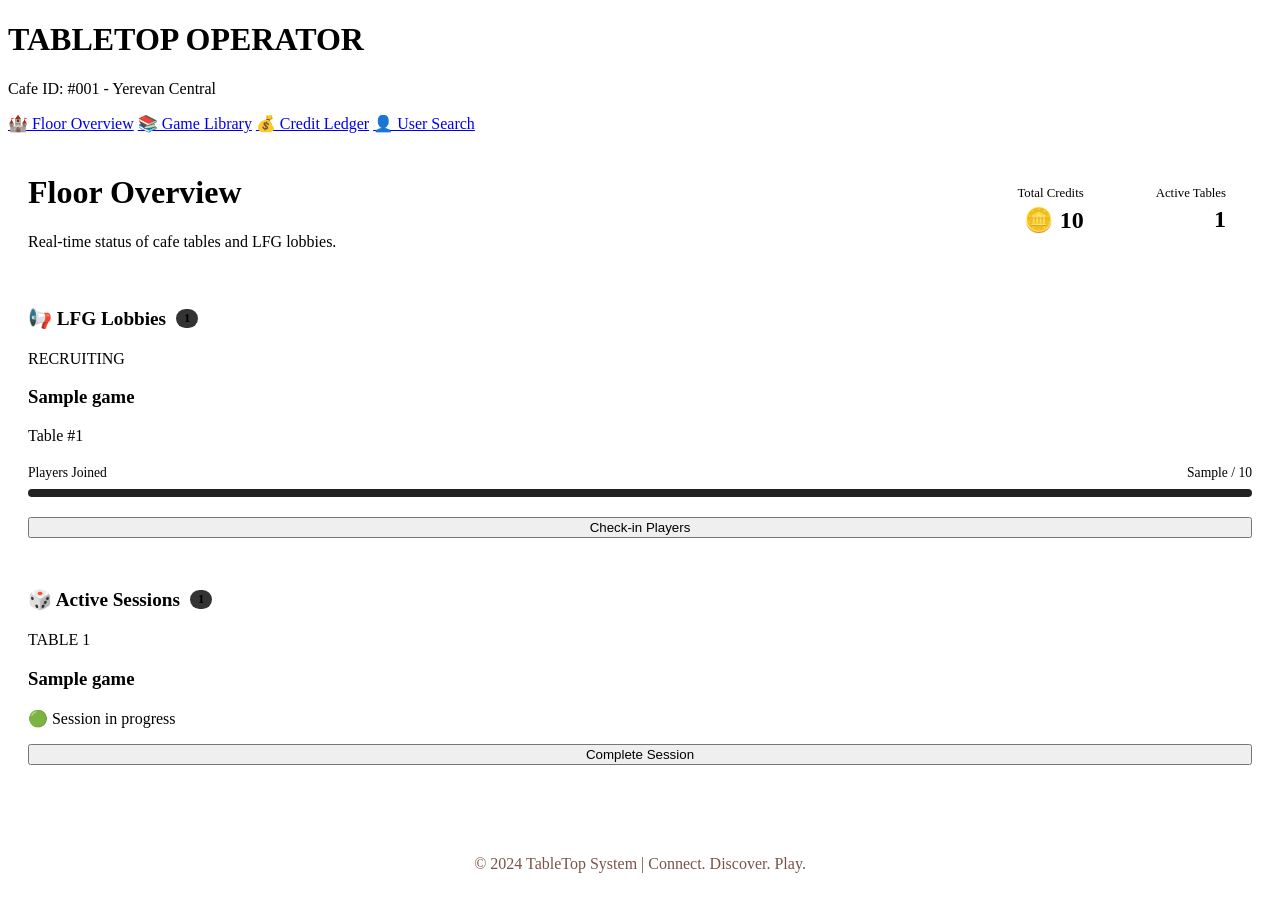
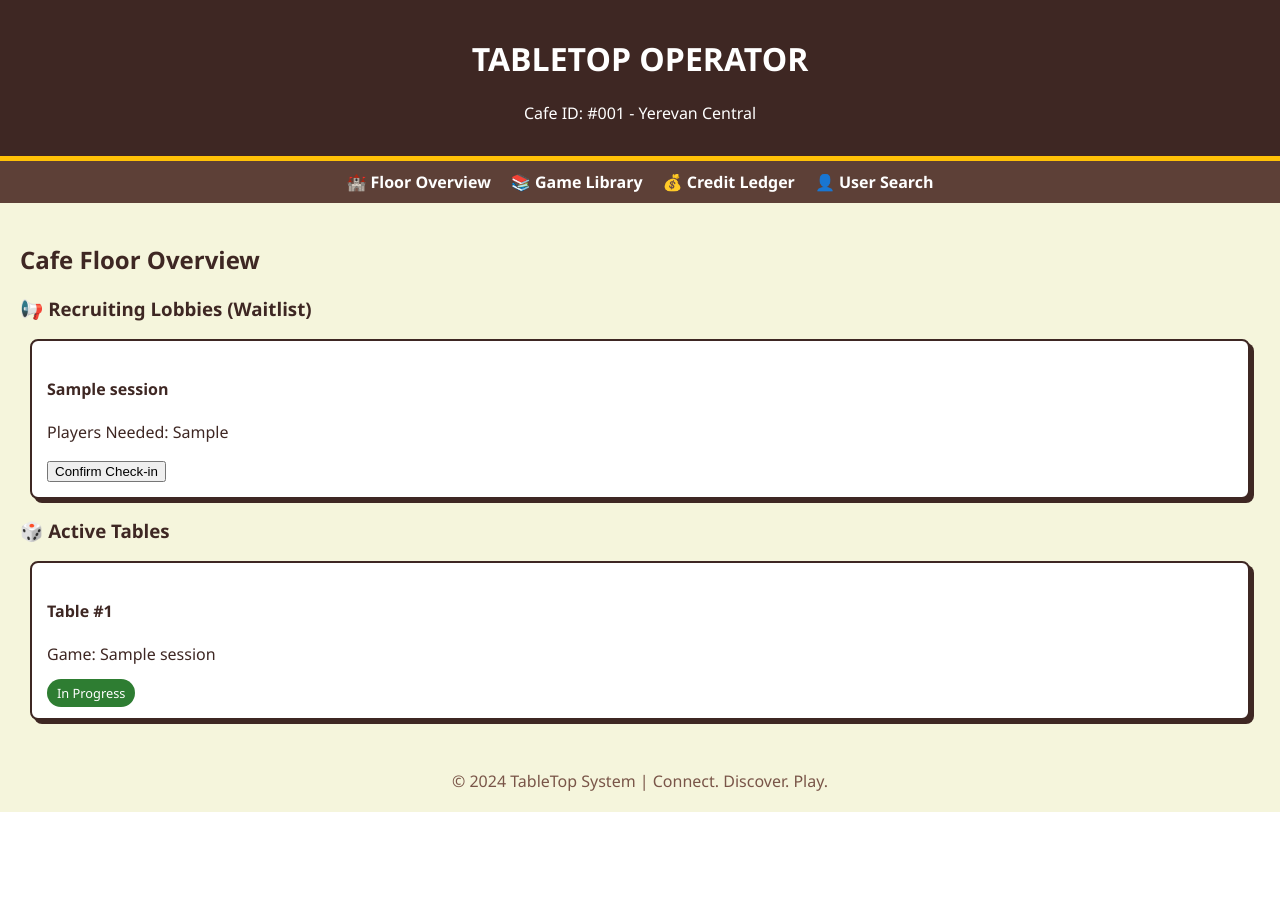
Before and after one commit to anryabrahamyan/TableTop, a Flask app: template templates/dashboard.html in a window 1280 px wide. After the commit the page ends 812 px from the top, so only its background shows below. Run offline with Flask 3, Linux system fonts and the light colour scheme; tables that the repository leaves empty hold one stand-in row (values such as "Sample post"); the template is opened without the code that fills it: values that come from a table or form of the project are taken from there, most other values are stand-ins (such as "Sample title", 1, 10 or a date in 2020); some web fonts are replaced.

Commit message:
reverse changes

```diff
--- a/app.py
+++ b/app.py
@@ -12,17 +12,11 @@ db.init_app(app)
 
 @app.route('/')
 def dashboard():
-    # FR.2.1: Filter lobbies by state for better floor awareness
-    recruiting_lobbies = SessionLobby.query.filter_by(status='RECRUITING').all()
+    # Fetch active sessions and table status for the dashboard
     active_sessions = SessionLobby.query.filter_by(status='ACTIVE').all()
+    recruiting_sessions = SessionLobby.query.filter_by(status='RECRUITING').all()
+    return render_template('dashboard.html', active=active_sessions, recruiting=recruiting_sessions)
 
-    # FR.4.1: Pull admin profile for the Credit Ledger view
-    user = UserProfile.query.first()
-
-    return render_template('dashboard.html',
-                           recruiting=recruiting_lobbies,
-                           active=active_sessions,
-                           user=user)
 @app.route('/library')
 def library():
     # Staff view of the physical game shelf
--- a/static/css/style.css
+++ b/static/css/style.css
@@ -1,57 +1,61 @@
-/* Dashboard Specific Layout */
-.dashboard-header {
-    display: flex;
-    justify-content: space-between;
-    align-items: center;
-    margin-bottom: 40px;
+:root {
+    --wood-dark: #3e2723;
+    --parchment: #f5f5dc;
+    --meeple-blue: #1976d2;
+    --forest-green: #2e7d32;
+    --accent-gold: #ffc107;
 }
 
-.stat-group { display: flex; gap: 20px; }
-
-.stat-card {
-    background: var(--card-bg);
-    padding: 15px 25px;
-    border-radius: 12px;
-    border: 1px solid rgba(255,255,255,0.1);
-    text-align: right;
+body {
+    background-color: var(--parchment);
+    font-family: 'Segoe UI', Tahoma, Geneva, Verdana, sans-serif;
+    color: var(--wood-dark);
+    margin: 0;
 }
 
-.stat-card .label { display: block; font-size: 0.8rem; color: var(--muted); margin-bottom: 5px; }
-.stat-card .value { font-size: 1.5rem; font-weight: 700; color: var(--accent); }
-
-.floor-section { margin-bottom: 50px; }
-
-.section-title {
-    font-size: 1.2rem;
-    display: flex;
-    align-items: center;
-    gap: 10px;
-    margin-bottom: 20px;
-    color: var(--muted);
+header {
+    background-color: var(--wood-dark);
+    color: white;
+    padding: 1rem;
+    text-align: center;
+    border-bottom: 5px solid var(--accent-gold);
 }
 
-.section-title .count {
-    font-size: 0.8rem;
-    background: #333;
-    padding: 2px 8px;
-    border-radius: 10px;
+.nav-bar {
+    display: flex;
+    justify-content: center;
+    gap: 20px;
+    background: #5d4037;
+    padding: 10px;
 }
 
-/* Progress Bars for LFG */
-.player-slots { margin: 20px 0; }
-.slot-text { display: flex; justify-content: space-between; font-size: 0.85rem; margin-bottom: 8px; }
-
-.progress-bar {
-    height: 8px;
-    background: #222;
-    border-radius: 4px;
-    overflow: hidden;
+.nav-bar a {
+    color: white;
+    text-decoration: none;
+    font-weight: bold;
 }
 
-.progress-fill {
-    height: 100%;
-    background: var(--accent);
-    transition: width 0.5s ease;
+/* Card design mimicking board game components */
+.game-card {
+    background: white;
+    border: 2px solid var(--wood-dark);
+    border-radius: 8px;
+    padding: 15px;
+    margin: 10px;
+    box-shadow: 4px 4px 0px var(--wood-dark);
+    transition: transform 0.2s;
 }
 
-.full-width { width: 100%; box-sizing: border-box; text-align: center; }
+.game-card:hover {
+    transform: translateY(-5px);
+}
+
+.status-badge {
+    padding: 5px 10px;
+    border-radius: 20px;
+    font-size: 0.8rem;
+    color: white;
+}
+
+.available { background-color: var(--forest-green); }
+.checked-out { background-color: #d32f2f; }
--- a/templates/dashboard.html
+++ b/templates/dashboard.html
@@ -1,63 +1,32 @@
 {% extends "base.html" %}
 {% block content %}
 <div class="container">
-    <div class="dashboard-header">
-        <div>
-            <h1>Floor Overview</h1>
-            <p class="subtitle">Real-time status of cafe tables and LFG lobbies.</p>
-        </div>
-        <div class="stat-group">
-            <div class="stat-card">
-                <span class="label">Total Credits</span>
-                <span class="value">🪙 {{ user.credit_balance if user else 0 }}</span>
+    <h2>Cafe Floor Overview</h2>
+
+    <div class="section">
+        <h3>📢 Recruiting Lobbies (Waitlist)</h3>
+        <div class="lobby-grid">
+            {% for session in recruiting %}
+            <div class="game-card">
+                <h4>{{ session.game_name }}</h4>
+                <p>Players Needed: {{ session.slots_remaining }}</p>
+                <button class="btn">Confirm Check-in</button>
             </div>
-            <div class="stat-card">
-                <span class="label">Active Tables</span>
-                <span class="value">{{ active|length }}</span>
-            </div>
+            {% endfor %}
         </div>
     </div>
 
-    <section class="floor-section">
-        <h2 class="section-title">📢 LFG Lobbies <span class="count">{{ recruiting|length }}</span></h2>
-        <div class="grid">
-            {% for lobby in recruiting %}
-            <div class="modern-card lobby-card">
-                <div class="card-badge">RECRUITING</div>
-                <div class="card-body">
-                    <h3>{{ lobby.game.title }}</h3>
-                    <p>Table #{{ lobby.table_number }}</p>
-
-                    <div class="player-slots">
-                        <div class="slot-text">
-                            <span>Players Joined</span>
-                            <span>{{ lobby.slots_filled }} / {{ lobby.slots_total }}</span>
-                        </div>
-                        <div class="progress-bar">
-                            <div class="progress-fill" style="width: {{ (lobby.slots_filled / lobby.slots_total) * 100 }}%;"></div>
-                        </div>
-                    </div>
-                    <button class="btn btn-primary full-width">Check-in Players</button>
-                </div>
+    <div class="section">
+        <h3>🎲 Active Tables</h3>
+        <div class="lobby-grid">
+            {% for session in active %}
+            <div class="game-card">
+                <h4>Table #{{ session.table_number }}</h4>
+                <p>Game: {{ session.game_name }}</p>
+                <span class="status-badge available">In Progress</span>
             </div>
             {% endfor %}
         </div>
-    </section>
-
-    <section class="floor-section">
-        <h2 class="section-title">🎲 Active Sessions <span class="count">{{ active|length }}</span></h2>
-        <div class="grid">
-            {% for session in active %}
-            <div class="modern-card active-card">
-                <div class="card-body">
-                    <div class="table-id">TABLE {{ session.table_number }}</div>
-                    <h3>{{ session.game.title }}</h3>
-                    <p class="status-text">🟢 Session in progress</p>
-                    <button class="btn btn-outline full-width">Complete Session</button>
-                </div>
-            </div>
-            {% endfor %}
-        </div>
-    </section>
+    </div>
 </div>
 {% endblock %}
```
Also changed, not shown: models.py (+2 -19 lines).
